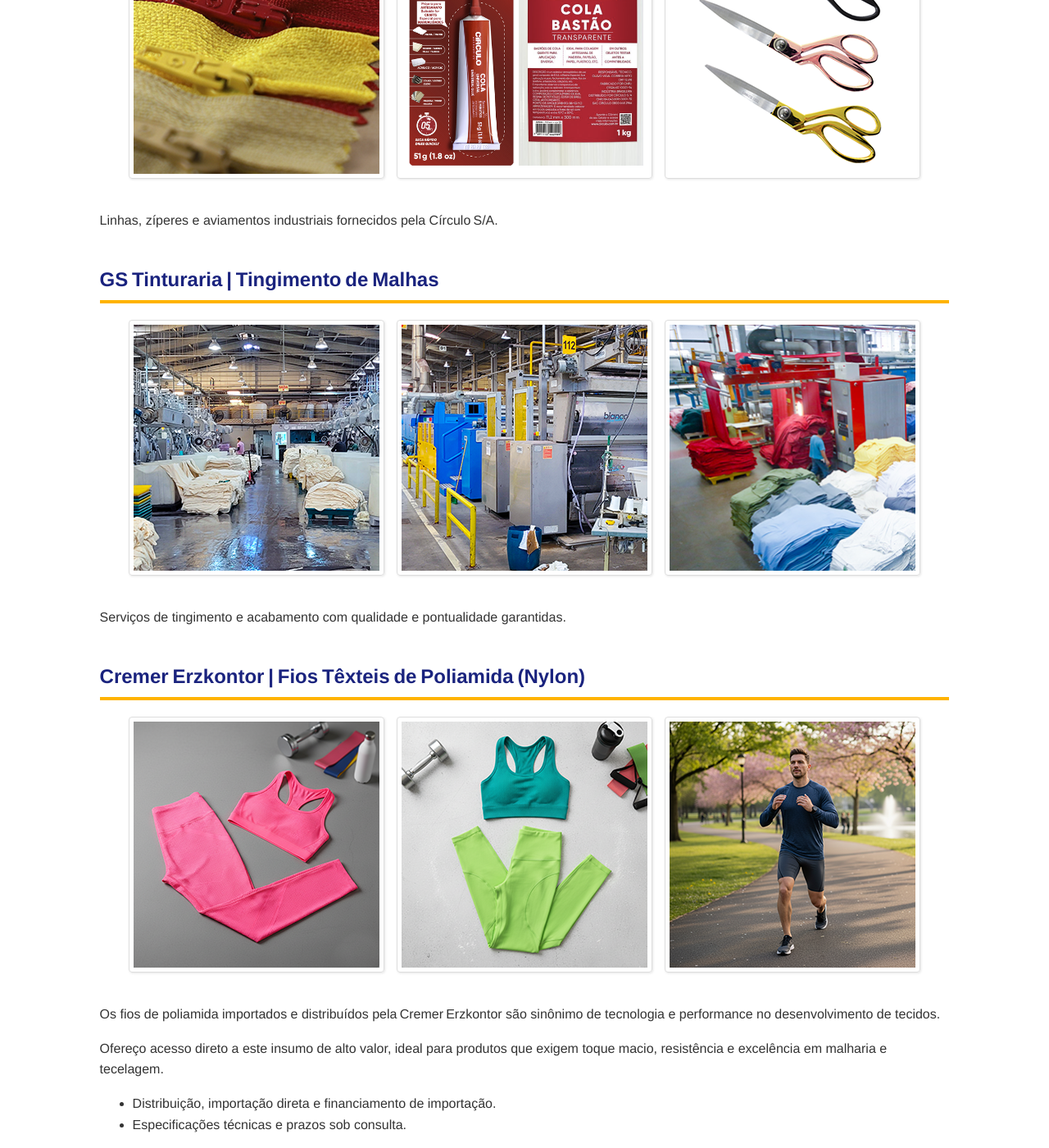
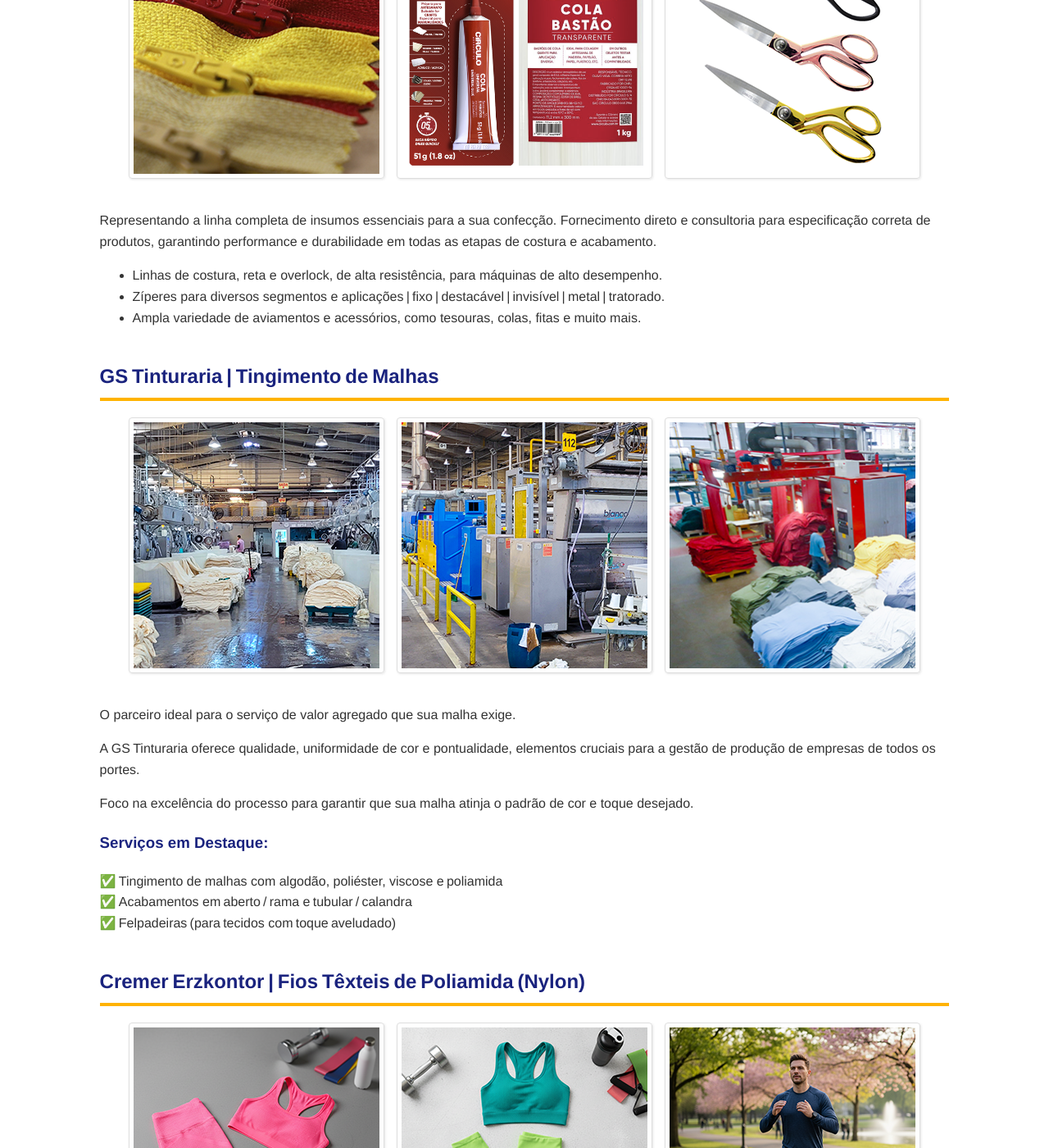
Before and after one commit to mauriciojosefowicz/mpgtech, a Jekyll site: the page built from index.md, in a window 1280 px wide and 1400 px high, scrolled down 827 px. Shown: the whole window at 82% size. Built offline with Jekyll 4.4.1, drawn with Linux system fonts in a browser that asks for light colours.

Commit message:
Update index.md

```diff
--- a/index.md
+++ b/index.md
@@ -25,7 +25,12 @@
         <img src="{{ site.baseurl }}/imagens/circulo_tesoura.png" alt="">
       </div>
     </div>
-    <p>Linhas, zíperes e aviamentos industriais fornecidos pela Círculo S/A.</p>
+    <p>Representando a linha completa de insumos essenciais para a sua confecção. Fornecimento direto e consultoria para especificação correta de produtos, garantindo performance e durabilidade em todas as etapas de costura e acabamento.</p>
+  <ul>
+    <li>Linhas de costura, reta e overlock, de alta resistência, para máquinas de alto desempenho.</li>
+    <li>Zíperes para diversos segmentos e aplicações | fixo | destacável | invisível | metal | tratorado.</li>
+    <li>Ampla variedade de aviamentos e acessórios, como tesouras, colas, fitas e muito mais.</li>
+  </ul>
   </section>
 
   <!-- Tinturaria -->
@@ -40,7 +45,16 @@
         <img src="{{ site.baseurl }}/imagens/gs_rama_1.png" alt="">
       </div>
     </div>
-    <p>Serviços de tingimento e acabamento com qualidade e pontualidade garantidas.</p>
+    <p>O parceiro ideal para o serviço de valor agregado que sua malha exige.</p>
+  <p>A GS Tinturaria oferece qualidade, uniformidade de cor e pontualidade, elementos cruciais para a gestão de produção de empresas de todos os portes.</p>
+  <p>Foco na excelência do processo para garantir que sua malha atinja o padrão de cor e toque desejado.</p>
+
+  <h3 style="color: var(--cor-primaria); margin-top: 20px;">Serviços em Destaque:</h3>
+  <ul style="list-style-type: none; padding-left: 0;">
+    <li>✅ Tingimento de malhas com algodão, poliéster, viscose e poliamida</li>
+    <li>✅ Acabamentos em aberto / rama e tubular / calandra</li>
+    <li>✅ Felpadeiras (para tecidos com toque aveludado)</li>
+  </ul>
   </section>
 
   <!-- Fios -->
```
